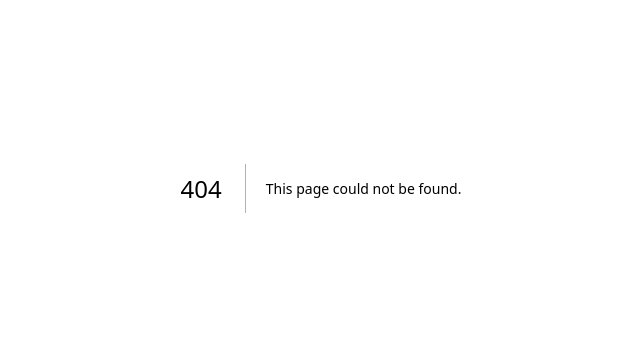
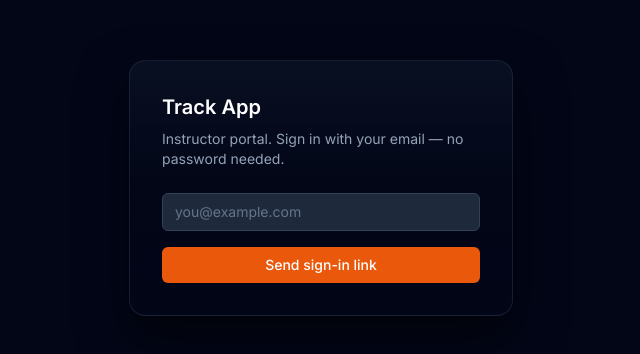
Before and after one commit to scottcollier10/track-app-mvp, a Next.js app in the folder web/: page /login in a window 1280 px wide. Before the commit this address had no page. Shown: the part 212-566 px from the top of the page, without its empty margins (319-959 px from the left). Built offline with nearby package versions, Linux system fonts and the light colour scheme.

Commit message:
feat(auth): add magic-link login page

```diff
--- /dev/null
+++ b/web/src/app/login/page.tsx
@@ -0,0 +1,63 @@
+'use client';
+
+import { useState } from 'react';
+import { createBrowserSupabase } from '@/lib/supabase/browser';
+
+export default function LoginPage() {
+  const [email, setEmail] = useState('');
+  const [status, setStatus] = useState<'idle' | 'sending' | 'sent' | 'error'>('idle');
+  const [errorMsg, setErrorMsg] = useState('');
+
+  async function handleSubmit(e: React.FormEvent) {
+    e.preventDefault();
+    setStatus('sending');
+    const supabase = createBrowserSupabase();
+    const { error } = await supabase.auth.signInWithOtp({
+      email,
+      options: { emailRedirectTo: `${window.location.origin}/auth/callback` },
+    });
+    if (error) {
+      setErrorMsg(error.message);
+      setStatus('error');
+    } else {
+      setStatus('sent');
+    }
+  }
+
+  return (
+    <main className="flex min-h-screen items-center justify-center bg-slate-950 px-4">
+      <div className="w-full max-w-sm rounded-2xl border border-slate-700/40 bg-gradient-to-b from-slate-900/60 via-slate-950/80 to-slate-950/90 p-8 shadow-[0_22px_50px_rgba(0,0,0,0.60)]">
+        <h1 className="mb-2 text-xl font-semibold text-white">Track App</h1>
+        <p className="mb-6 text-sm text-slate-400">
+          Instructor portal. Sign in with your email — no password needed.
+        </p>
+        {status === 'sent' ? (
+          <p className="text-sm text-emerald-300">
+            Check your email for a sign-in link.
+          </p>
+        ) : (
+          <form onSubmit={handleSubmit} className="space-y-4">
+            <input
+              type="email"
+              required
+              value={email}
+              onChange={(e) => setEmail(e.target.value)}
+              placeholder="you@example.com"
+              className="w-full rounded-md border border-slate-700 bg-slate-800 px-3 py-2 text-sm text-white placeholder-slate-500"
+            />
+            <button
+              type="submit"
+              disabled={status === 'sending'}
+              className="w-full rounded-md bg-orange-600 px-3 py-2 text-sm font-medium text-white transition-colors hover:bg-orange-700 disabled:opacity-50"
+            >
+              {status === 'sending' ? 'Sending…' : 'Send sign-in link'}
+            </button>
+            {status === 'error' && (
+              <p className="text-sm text-red-400">{errorMsg}</p>
+            )}
+          </form>
+        )}
+      </div>
+    </main>
+  );
+}
```
